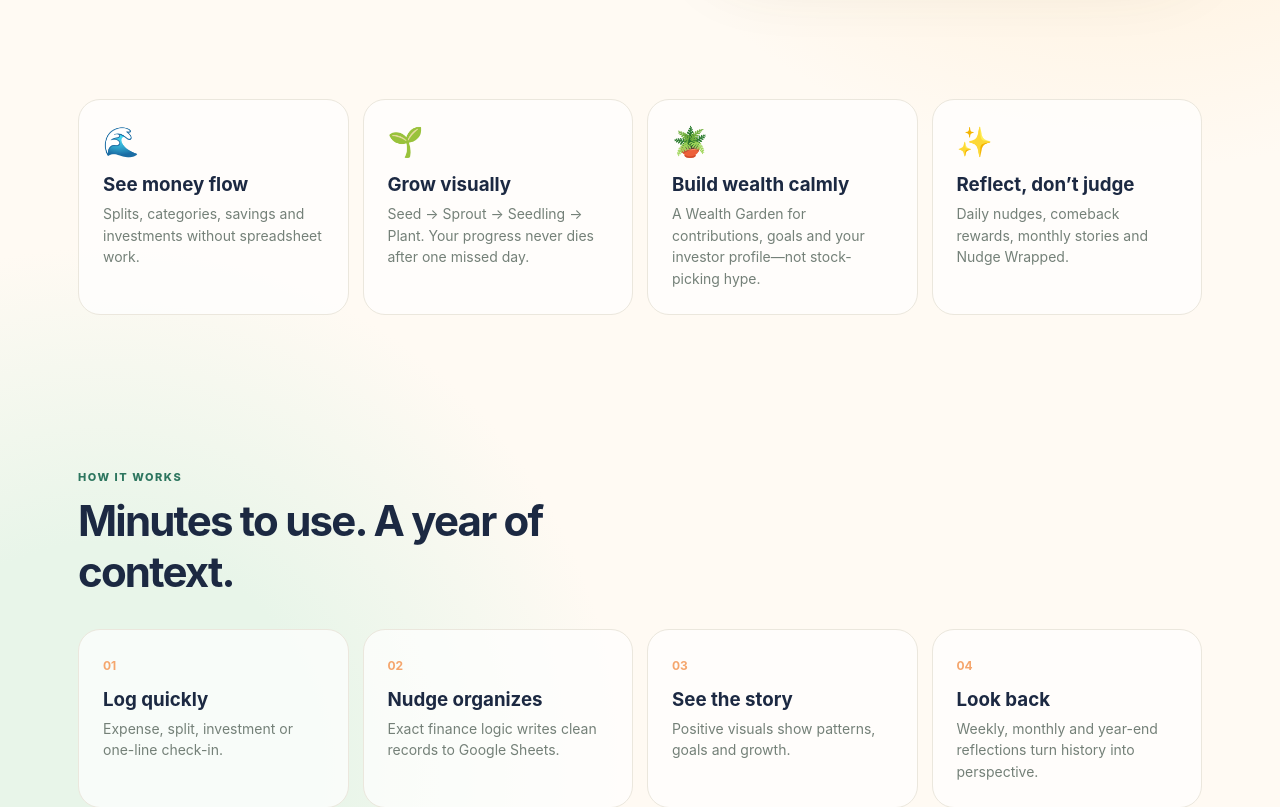
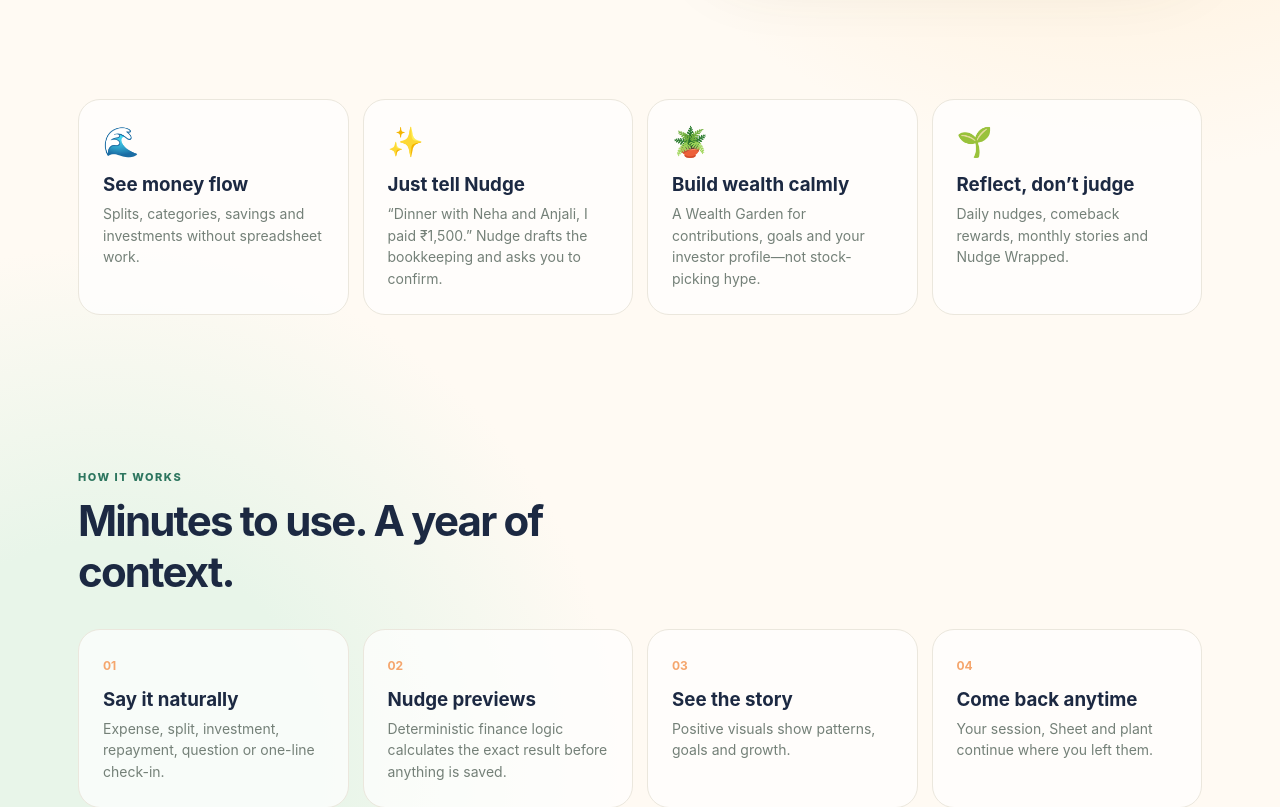
Before and after one commit to akankshafunde24/Nudge, a Next.js app: page / in a window 1280 px wide. Shown: the part 660-1467 px from the top of the page. Built offline with nearby package versions, Linux system fonts and the light colour scheme; no server answers.

Commit message:
Resume signed-in users and update landing promise

```diff
--- a/app/page.tsx
+++ b/app/page.tsx
@@ -1,16 +1,20 @@
 import Link from "next/link";
+import { redirect } from "next/navigation";
 import { Logo } from "@/components/Logo";
 import { PlantVisual, PlantLifecycle } from "@/components/PlantVisual";
+import { getSession } from "@/lib/server/auth";
 
-export default function LandingPage() {
+export default async function LandingPage() {
+  const session=await getSession();
+  if(session)redirect("/resume");
   return <main className="landing">
     <nav className="landing-nav"><Logo/><div><a href="#why">Why Nudge</a><a href="#how">How it works</a><Link className="ghost-button" href="/api/demo/start">Explore demo</Link><Link className="primary small" href="/api/auth/google/start">Continue with Google</Link></div></nav>
     <section className="hero">
       <div className="hero-copy"><span className="eyebrow">Money · Growth · Mindset</span><h1>A gentler way to <em>grow your life.</em></h1><p>Nudge keeps your money organized in your own Google Sheet, helps you invest with intention, and turns small daily check-ins into a positive growth journey.</p><div className="hero-actions"><Link className="primary" href="/api/auth/google/start">Start your Nudge →</Link><Link className="secondary" href="/api/demo/start">See the demo</Link></div><div className="trust-row"><span>✓ ₹0 stack</span><span>✓ Your Google Sheet</span><span>✓ No shame-based streaks</span></div></div>
       <div className="hero-visual"><div className="sun-orb"/><div className="hero-card"><div className="mini-greeting"><span>Good morning</span><strong>Small steps still count. ☀️</strong></div><PlantVisual stage="seedling"/><div className="hero-progress"><span>Your growth</span><b>Seedling · steady momentum</b><PlantLifecycle current="seedling"/></div></div><span className="float-note n1">🌱 Progress over perfection</span><span className="float-note n2">💛 Future You noticed</span></div>
     </section>
-    <section className="feature-strip" id="why"><article><span>🌊</span><h3>See money flow</h3><p>Splits, categories, savings and investments without spreadsheet work.</p></article><article><span>🌱</span><h3>Grow visually</h3><p>Seed → Sprout → Seedling → Plant. Your progress never dies after one missed day.</p></article><article><span>🪴</span><h3>Build wealth calmly</h3><p>A Wealth Garden for contributions, goals and your investor profile—not stock-picking hype.</p></article><article><span>✨</span><h3>Reflect, don’t judge</h3><p>Daily nudges, comeback rewards, monthly stories and Nudge Wrapped.</p></article></section>
-    <section className="how-section" id="how"><div><span className="eyebrow">How it works</span><h2>Minutes to use. A year of context.</h2></div><div className="how-grid"><article><b>01</b><h3>Log quickly</h3><p>Expense, split, investment or one-line check-in.</p></article><article><b>02</b><h3>Nudge organizes</h3><p>Exact finance logic writes clean records to Google Sheets.</p></article><article><b>03</b><h3>See the story</h3><p>Positive visuals show patterns, goals and growth.</p></article><article><b>04</b><h3>Look back</h3><p>Weekly, monthly and year-end reflections turn history into perspective.</p></article></div></section>
+    <section className="feature-strip" id="why"><article><span>🌊</span><h3>See money flow</h3><p>Splits, categories, savings and investments without spreadsheet work.</p></article><article><span>✨</span><h3>Just tell Nudge</h3><p>“Dinner with Neha and Anjali, I paid ₹1,500.” Nudge drafts the bookkeeping and asks you to confirm.</p></article><article><span>🪴</span><h3>Build wealth calmly</h3><p>A Wealth Garden for contributions, goals and your investor profile—not stock-picking hype.</p></article><article><span>🌱</span><h3>Reflect, don’t judge</h3><p>Daily nudges, comeback rewards, monthly stories and Nudge Wrapped.</p></article></section>
+    <section className="how-section" id="how"><div><span className="eyebrow">How it works</span><h2>Minutes to use. A year of context.</h2></div><div className="how-grid"><article><b>01</b><h3>Say it naturally</h3><p>Expense, split, investment, repayment, question or one-line check-in.</p></article><article><b>02</b><h3>Nudge previews</h3><p>Deterministic finance logic calculates the exact result before anything is saved.</p></article><article><b>03</b><h3>See the story</h3><p>Positive visuals show patterns, goals and growth.</p></article><article><b>04</b><h3>Come back anytime</h3><p>Your session, Sheet and plant continue where you left them.</p></article></div></section>
     <footer className="landing-footer"><Logo/><p>Small steps. A brighter you.</p><div><Link href="/privacy">Privacy</Link> · <Link href="/terms">Terms</Link></div></footer>
   </main>;
 }
```
